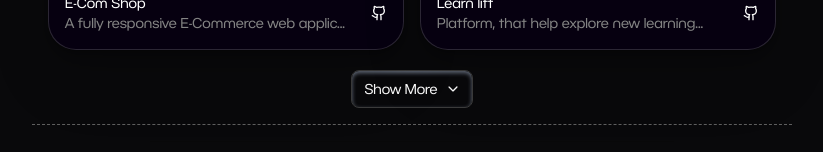
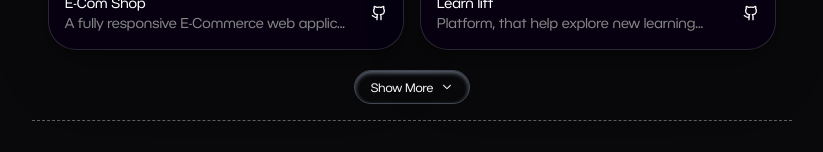
Before and after one commit to GauravShambharkar/Portfolio, a React (Vite) app: page / in a window 1280 px wide. Shown: the part 2170-2322 px from the top of the page, without its empty margins (228-1051 px from the left). Built offline with nearby package versions, Linux system fonts and the light colour scheme.

Commit message:
feat: implement Projects component with grid layout, preview modal, and show more functionality

```diff
--- a/src/Components/Projects/Projects.jsx
+++ b/src/Components/Projects/Projects.jsx
@@ -88,18 +88,18 @@ const Projects = () => {
           <div className="border-white text-sm xcenter ">
             <button
               onClick={() => setShowAll(!ShowAll)}
-              className="border p-2 px-3 inset-shadow-gray-500 inset-shadow-sm cursor-pointer hover:bg-[#323232] transition-all duration-300 ease-in-out rounded-lg allcenter border-[#3c3c3c]"
+              className="border p-2 px-4 inset-shadow-gray-500 inset-shadow-sm cursor-pointer hover:bg-[#323232] transition-all duration-300 ease-in-out rounded-full allcenter border-[#444954]"
             >
               {ShowAll ? (
-                <div className="ycenter  gap-2">
+                <p className="ycenter text-xs gap-2">
                   Show Less
-                  <IoIosArrowUp />
-                </div>
+                  <IoIosArrowUp className="size-3" />
+                </p>
               ) : (
-                <div className="gap-2 ycenter ">
+                <p className="gap-2 ycenter text-xs">
                   Show More
-                  <IoIosArrowDown />
-                </div>
+                  <IoIosArrowDown className="size-3" />
+                </p>
               )}
             </button>
           </div>
```
